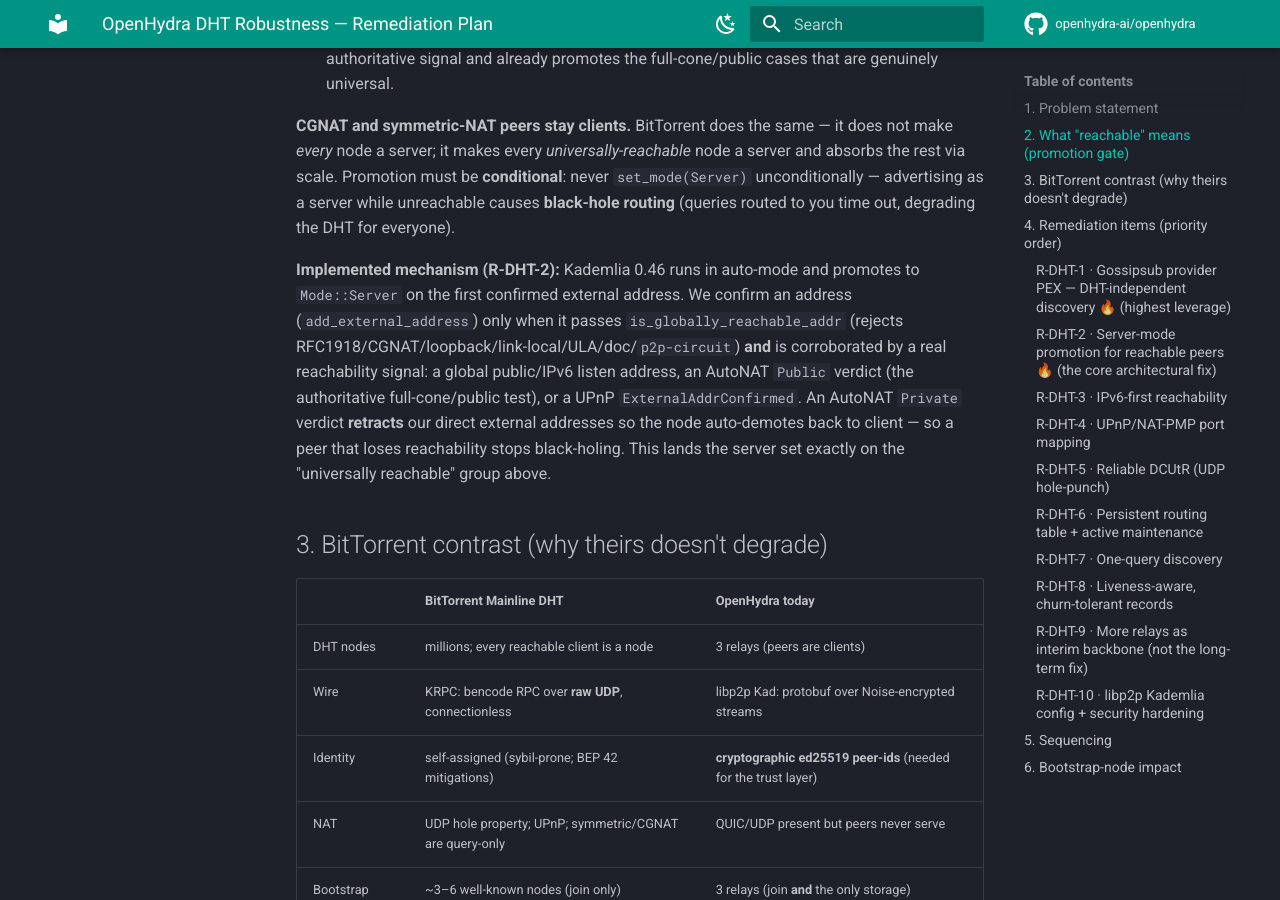
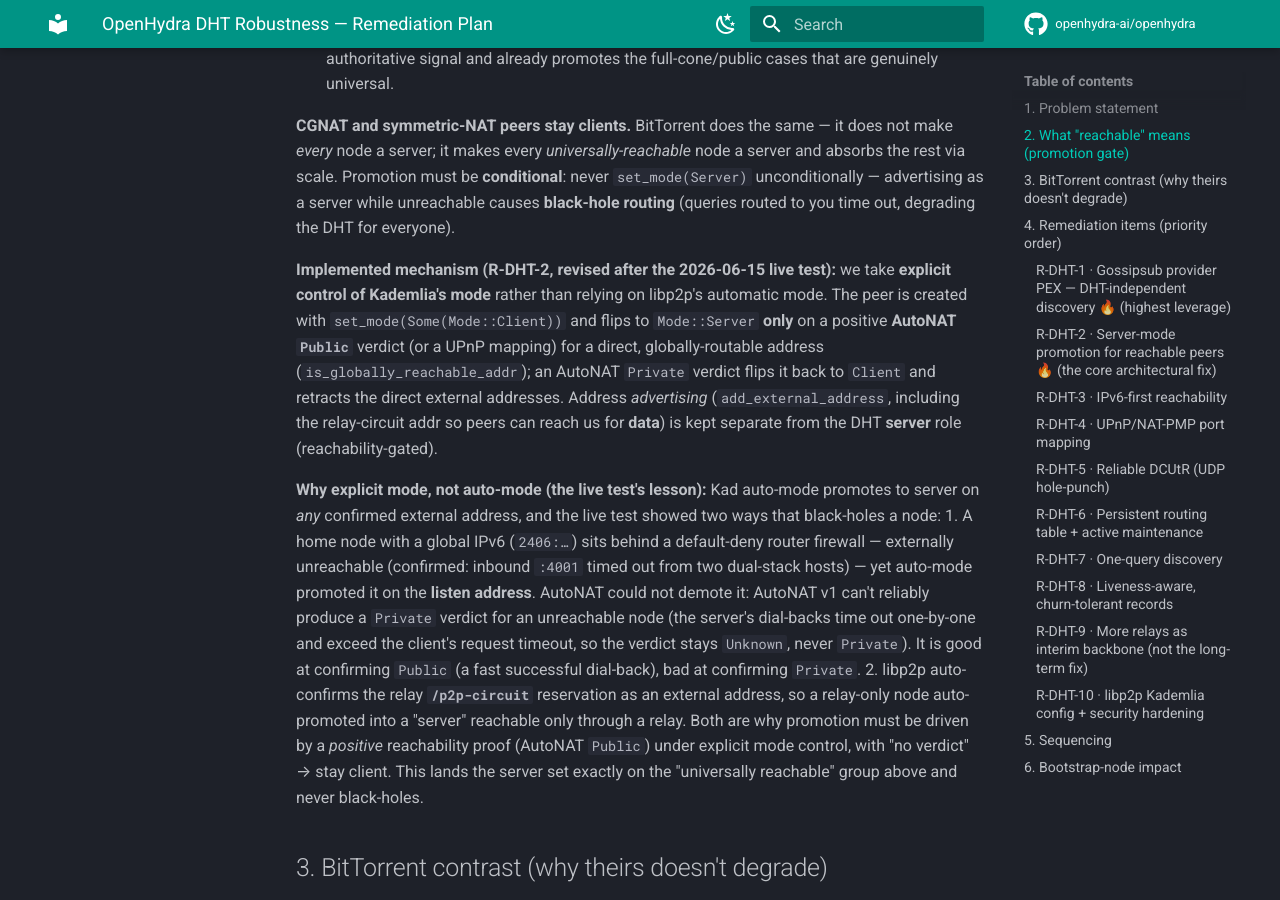
Before and after one commit to samtroberts/openhydra, an MkDocs documentation site: the page built from docs/DHT_ROBUSTNESS_REMEDIATION.md, in a window 1280 px wide and 900 px high, scrolled down 1455 px. Built offline with MkDocs 1.6.1 and Material for MkDocs 9.7.7, drawn with Linux system fonts in a browser that asks for light colours; comment, search, counter and statistics services are not loaded; the version menu is left out.

Commit message:
fix(dht): R-DHT-2 explicit Kad mode — never black-hole (live-test driven)
A live cross-NAT test (home Mac public-IPv6 + 4 bootstraps, 2026-06-15) exposed
that the previous R-DHT-2 promoted too eagerly. Kademlia auto-mode promotes to
server on ANY confirmed external address, and that black-holed a genuinely
unreachable node two ways:

1. The home Mac's global IPv6 (2406:…) is firewalled inbound (confirmed: :4001
   unreachable from US Linode + netcup, both dual-stack) yet auto-mode promoted
   it on the listen address. AutoNAT could not demote it — AutoNAT v1 can't
   reliably produce a `Private` verdict for an unreachable node: the server's
   dial-backs time out one-by-one past the client's request timeout, so the
   verdict stays `Unknown`. (Investigated via the bootstrap journal: every
   dial-back to the home Mac's CGNAT v4 49.207.224.197 timed out; same
   libp2p-autonat 0.13.0 / /libp2p/autonat/1.0.0 on both ends — not a version
   mismatch.)
2. libp2p auto-confirms the relay /p2p-circuit reservation as an external
   address, so a relay-only node auto-promoted into a relay-only "server".

Fix: take explicit control of Kad mode. Start `set_mode(Client)`; flip to
`Server` only on a positive AutoNAT `Public` (or UPnP) confirmation of a direct,
globally-routable address; flip back to `Client` on `Private`. Drop the
optimistic listen-addr and observed-addr promotions (an observed/listen addr is
not proof an arbitrary querier can reach us). Address advertising stays separate
from the server role, so a NAT'd node still advertises its circuit addr for data
but stays a DHT client. "No verdict" now safely means client — never a black
hole.

Live re-verified: home Mac now stays client (0 server-mode switches despite the
circuit external addr being confirmed 9×). network 214 unit tests pass. Removed
now-unused is_direct_listen_candidate. §2 of the remediation doc updated with the
finding.

Co-Authored-By: Claude Opus 4.8 (1M context) <noreply@anthropic.com>

```diff
--- a/docs/DHT_ROBUSTNESS_REMEDIATION.md
+++ b/docs/DHT_ROBUSTNESS_REMEDIATION.md
@@ -61,15 +61,30 @@ rest via scale. Promotion must be **conditional**: never `set_mode(Server)` unco
 advertising as a server while unreachable causes **black-hole routing** (queries routed to
 you time out, degrading the DHT for everyone).
 
-**Implemented mechanism (R-DHT-2):** Kademlia 0.46 runs in auto-mode and promotes to
-`Mode::Server` on the first confirmed external address. We confirm an address
-(`add_external_address`) only when it passes `is_globally_reachable_addr` (rejects
-RFC1918/CGNAT/loopback/link-local/ULA/doc/`p2p-circuit`) **and** is corroborated by a real
-reachability signal: a global public/IPv6 listen address, an AutoNAT `Public` verdict (the
-authoritative full-cone/public test), or a UPnP `ExternalAddrConfirmed`. An AutoNAT `Private`
-verdict **retracts** our direct external addresses so the node auto-demotes back to client —
-so a peer that loses reachability stops black-holing. This lands the server set exactly on the
-"universally reachable" group above.
+**Implemented mechanism (R-DHT-2, revised after the 2026-06-15 live test):** we take
+**explicit control of Kademlia's mode** rather than relying on libp2p's automatic mode. The
+peer is created with `set_mode(Some(Mode::Client))` and flips to `Mode::Server` **only** on a
+positive **AutoNAT `Public`** verdict (or a UPnP mapping) for a direct, globally-routable
+address (`is_globally_reachable_addr`); an AutoNAT `Private` verdict flips it back to `Client`
+and retracts the direct external addresses. Address *advertising* (`add_external_address`,
+including the relay-circuit addr so peers can reach us for **data**) is kept separate from the
+DHT **server** role (reachability-gated).
+
+**Why explicit mode, not auto-mode (the live test's lesson):** Kad auto-mode promotes to
+server on *any* confirmed external address, and the live test showed two ways that
+black-holes a node:
+1. A home node with a global IPv6 (`2406:…`) sits behind a default-deny router firewall —
+   externally unreachable (confirmed: inbound `:4001` timed out from two dual-stack hosts) —
+   yet auto-mode promoted it on the **listen address**. AutoNAT could not demote it: AutoNAT
+   v1 can't reliably produce a `Private` verdict for an unreachable node (the server's
+   dial-backs time out one-by-one and exceed the client's request timeout, so the verdict
+   stays `Unknown`, never `Private`). It is good at confirming `Public` (a fast successful
+   dial-back), bad at confirming `Private`.
+2. libp2p auto-confirms the relay **`/p2p-circuit`** reservation as an external address, so a
+   relay-only node auto-promoted into a "server" reachable only through a relay.
+Both are why promotion must be driven by a *positive* reachability proof (AutoNAT `Public`)
+under explicit mode control, with "no verdict" → stay client. This lands the server set
+exactly on the "universally reachable" group above and never black-holes.
 
 ## 3. BitTorrent contrast (why theirs doesn't degrade)
 
```
Also changed, not shown: 2 other files.
